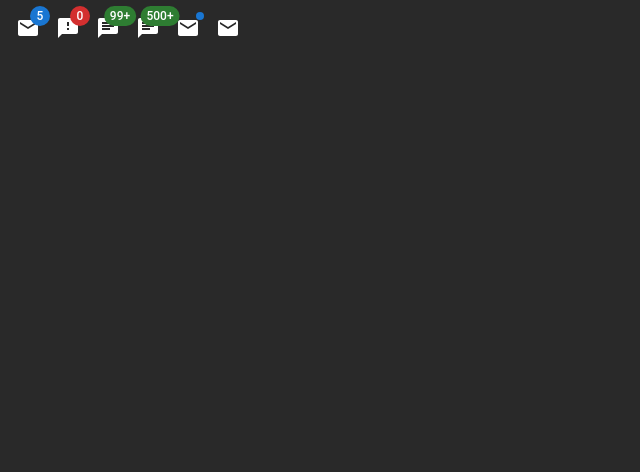
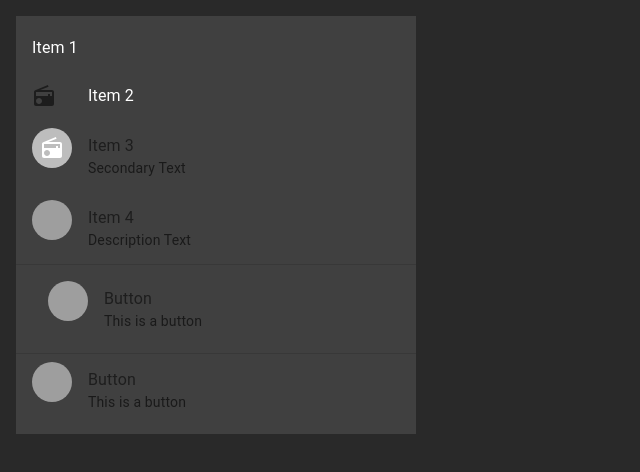
Before and after one commit to SebaGNH/CE-MIU-VY, a React (Vite) app: page / in a window 1280 px wide. Shown: the top 472 px of the page, without its empty margins (0-640 px from the left). Built offline with nearby package versions, Linux system fonts and the light colour scheme; grey boxes are pictures that could not be loaded.

Commit message:
List en MUI

```diff
--- a/src/App.jsx
+++ b/src/App.jsx
@@ -1,6 +1,6 @@
 import React, {Fragment} from 'react'
 
-import { M01_Typography, M02_Button, M03_ButtonGroup, M04_ToggleButton, M05_TextFields, M06_Select, M07_RadioBtn, M08_CheckBox, M09_Switch, M11_AutoComplete, M12_Box, M13_Stack, M14_Grid, M15_Paper, M16_Card, M17_Accordion, M18_imageList, M19_NavBar, M20_Menu, M21_Link, M22_Breadcrumbs, M23_Drawer, M24_SpeedDial, M25_BottomNavigation, M26_Avatar, M27_Badge } from './components'
+import { M01_Typography, M02_Button, M03_ButtonGroup, M04_ToggleButton, M05_TextFields, M06_Select, M07_RadioBtn, M08_CheckBox, M09_Switch, M11_AutoComplete, M12_Box, M13_Stack, M14_Grid, M15_Paper, M16_Card, M17_Accordion, M18_imageList, M19_NavBar, M20_Menu, M21_Link, M22_Breadcrumbs, M23_Drawer, M24_SpeedDial, M25_BottomNavigation, M26_Avatar, M27_Badge, M28_List } from './components'
 
 import M10_Rating from './components/M10_Rating'
 
@@ -36,7 +36,8 @@ const App = () => {
       {/* <M24_SpeedDial/> */}
       {/* <M25_BottomNavigation/> */}
       {/* <M26_Avatar/> */}
-      <M27_Badge/>
+      {/* <M27_Badge/> */}
+      <M28_List/>
     </Fragment>
   )
 }
--- /dev/null
+++ b/src/components/M28_List.jsx
@@ -0,0 +1,85 @@
+import React from 'react'
+import { Box, List, ListItem, ListItemText, ListItemIcon, ListItemAvatar, Avatar, ListItemButton, Divider } from '@mui/material'
+import {Radio as RadioIcon} from '@mui/icons-material/';
+
+export const M28_List = () => {
+  return (
+    <Box sx={{ width: '400px', bgcolor: '#404040' }}>
+      <List>
+
+        <ListItem>
+          <ListItemText primary='Item 1'/>
+        </ListItem>
+
+        <ListItem>
+          <ListItemIcon>
+            <RadioIcon />
+          </ListItemIcon>
+          <ListItemText primary='Item 2'/>
+        </ListItem>
+
+        <ListItem>
+          <ListItemIcon>
+            <ListItemAvatar>
+              <Avatar>
+                <RadioIcon />
+              </Avatar>
+            </ListItemAvatar>
+            <ListItemText primary='Item 3' secondary=' Secondary Text'/>
+          </ListItemIcon>
+        </ListItem>
+
+
+        <ListItem>
+          <ListItemIcon>
+            <ListItemAvatar>
+              <Avatar
+                src='https://randomuser.me/api/portraits/men/63.jpg'
+                alt='Jane Doe'
+              >
+              </Avatar>
+            </ListItemAvatar>
+            <ListItemText primary='Item 4' secondary=' Description Text'/>
+          </ListItemIcon>
+        </ListItem>
+
+
+        <Divider/>
+        {/* Quinto */}
+        <ListItem>
+          <ListItemButton>
+            <ListItemIcon>
+              <ListItemAvatar>
+                <Avatar
+                  src='https://randomuser.me/api/portraits/women/63.jpg'
+                  alt='Jane Doe'
+                >
+                </Avatar>
+              </ListItemAvatar>
+              <ListItemText primary='Button' secondary='This is a button'/>
+            </ListItemIcon>
+          </ListItemButton>
+        </ListItem>
+
+
+        <Divider/>
+        {/* Sexto disablePadding*/}
+        <ListItem disablePadding>
+          <ListItemButton>
+            <ListItemIcon>
+              <ListItemAvatar>
+                <Avatar
+                  src='https://randomuser.me/api/portraits/women/85.jpg'
+                  alt='Jane Doe'
+                >
+                </Avatar>
+              </ListItemAvatar>
+              <ListItemText primary='Button' secondary='This is a button'/>
+            </ListItemIcon>
+          </ListItemButton>
+        </ListItem>
+
+      </List>
+    </Box>
+  )
+}
--- a/src/components/index.js
+++ b/src/components/index.js
@@ -25,6 +25,7 @@ export * from './M24_SpeedDial'
 export * from './M25_BottomNavigation'
 export * from './M26_Avatar'
 export * from './M27_Badge'
+export * from './M28_List'
 
 
 
```
